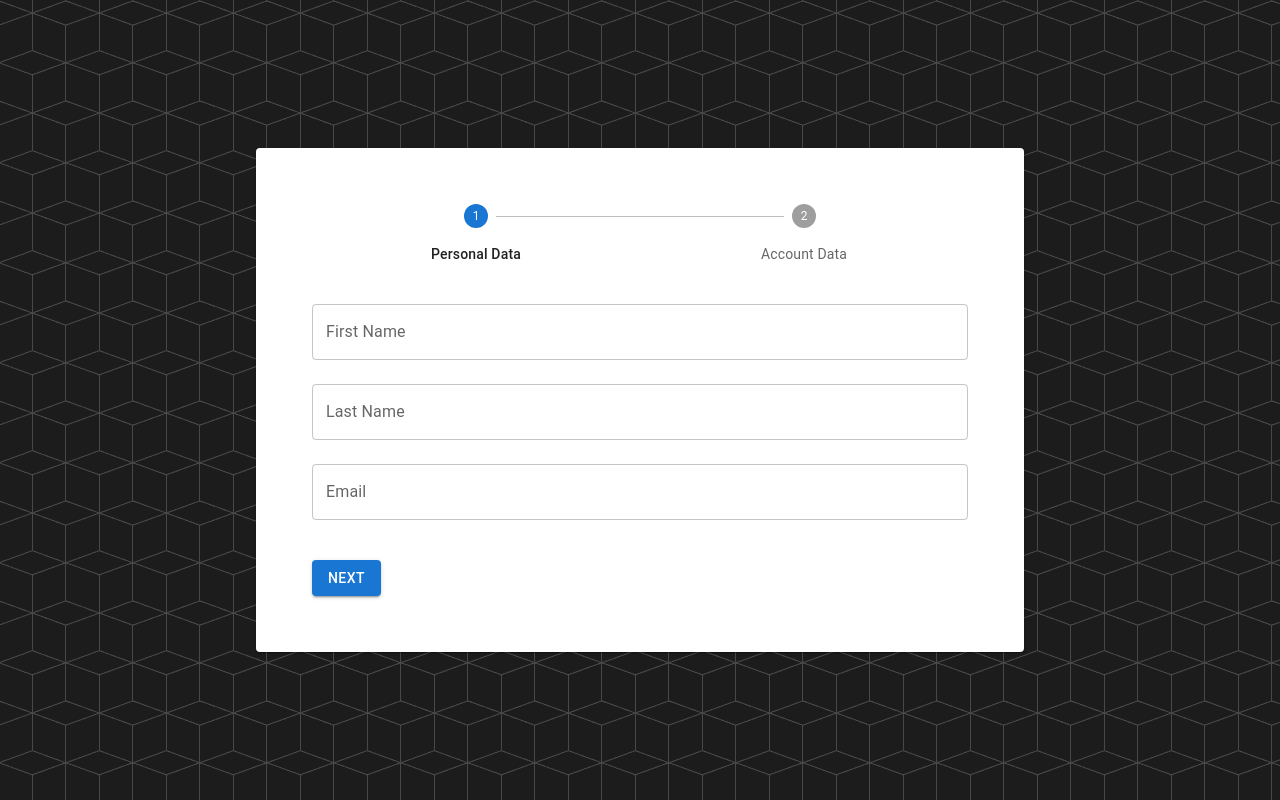
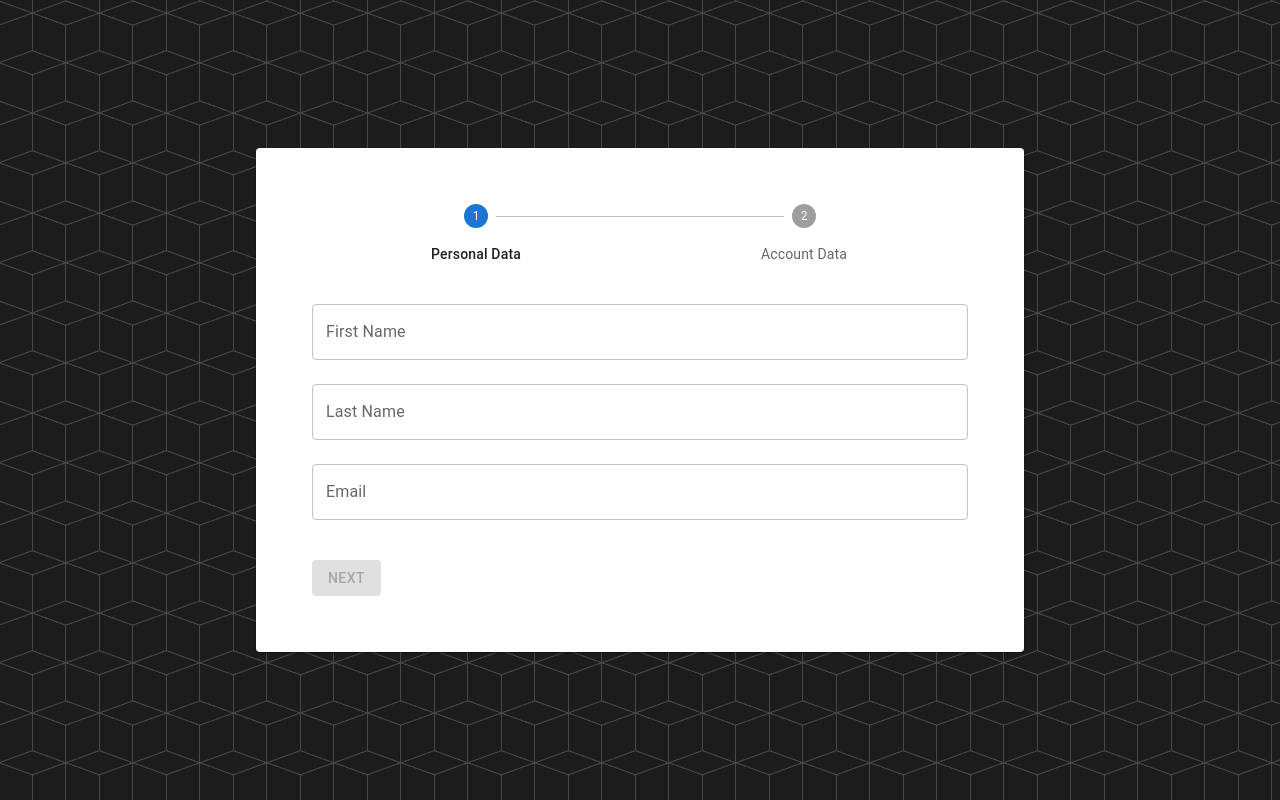
Before and after one commit to RodrigoFerreyra789/probando-formik, a Next.js app: page / in a window 1280 px wide. Built offline with nearby package versions, Linux system fonts and the light colour scheme.

Commit message:
fix next btn initial state

```diff
--- a/pages/index.tsx
+++ b/pages/index.tsx
@@ -99,7 +99,7 @@ const Home: NextPage = () => {
                         validationSchema={currentValidationSchema}
                         onSubmit={handleSubmit}
                     >
-                        {({ isSubmitting }) => (
+                        {({ isSubmitting, dirty, isValid }) => (
                             <Form>
                                 <Box sx={{ mb: 5 }}>
                                     {renderStep(activeStep)}
@@ -124,7 +124,9 @@ const Home: NextPage = () => {
                                             <CircularProgress size={15} />
                                         )
                                     }
-                                    disabled={isSubmitting}
+                                    disabled={
+                                        isSubmitting || !isValid || !dirty
+                                    }
                                 >
                                     {isLastStep ? 'Register' : 'Next'}
                                 </Button>
```
